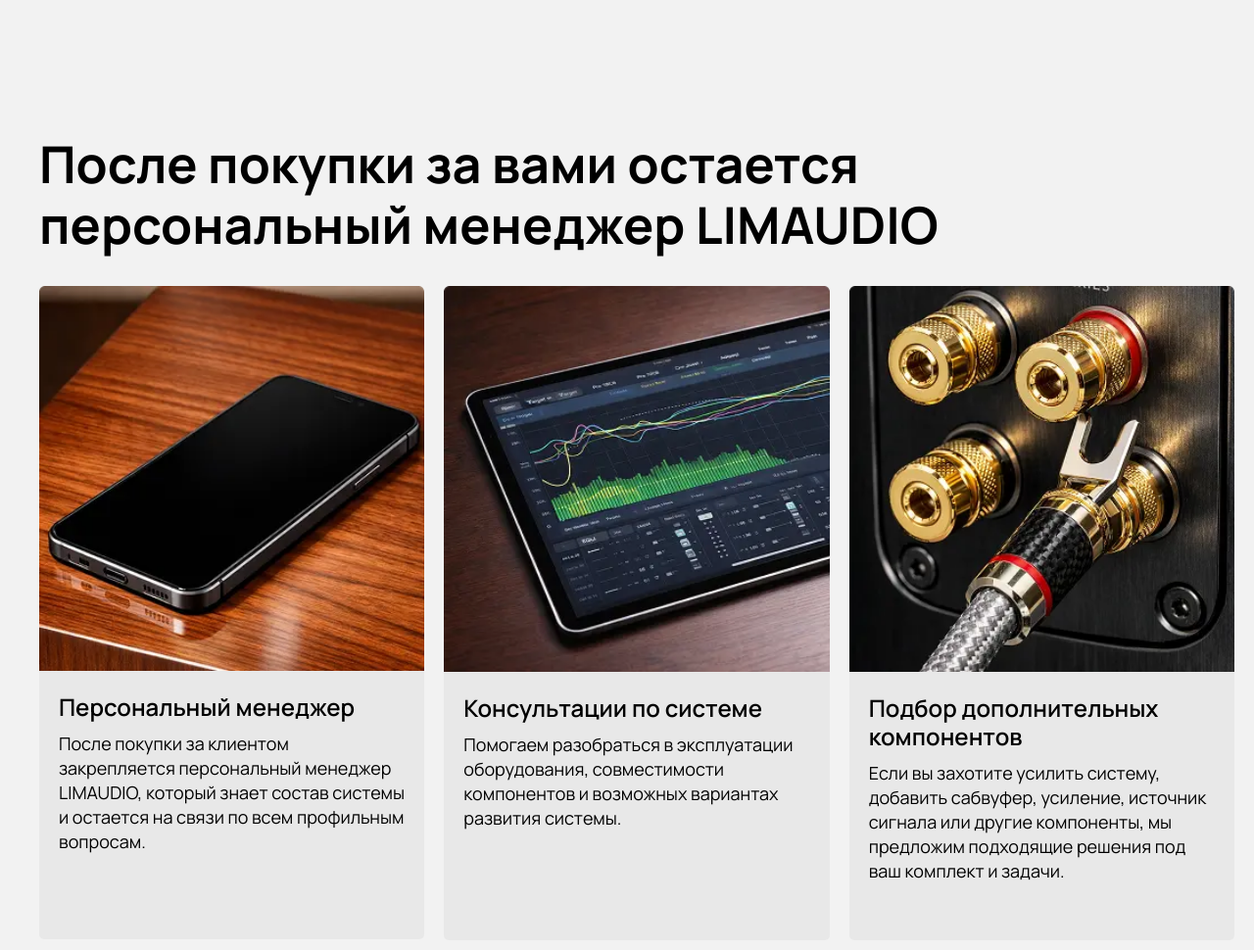
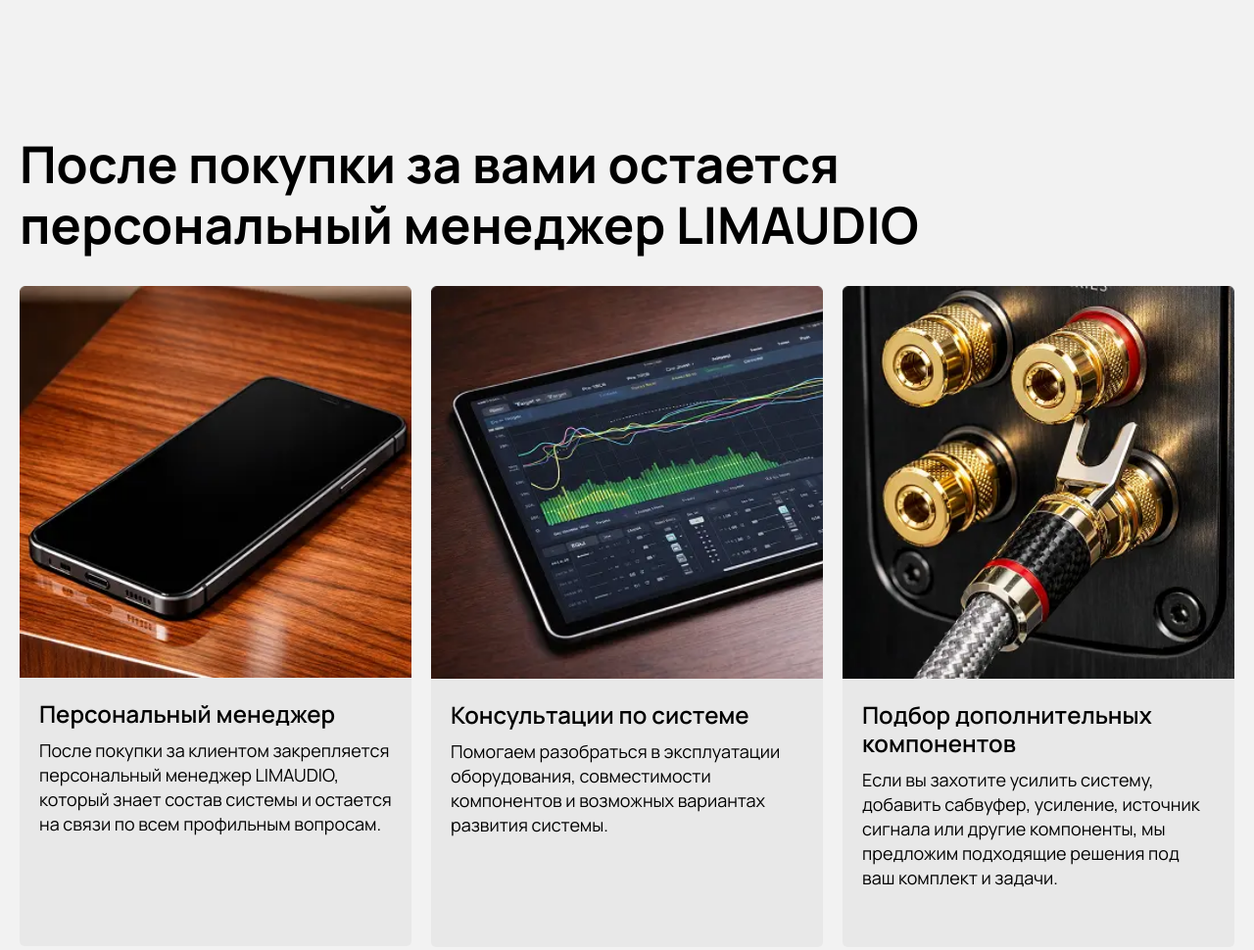
Before and after one commit to limaudiodev/Limaudio-landing, a website built with Vite: page index.html in a window 1280 px wide. Shown: the part 3740-4710 px from the top of the page at 98% size. Built offline with nearby package versions, Linux system fonts and the light colour scheme.

Commit message:
index - исправлен блок accompany

```diff
--- a/index.html
+++ b/index.html
@@ -752,8 +752,8 @@
           </div>
         </div>
       </div>
-
-      <div class="container2">
+    </div>
+    <div class="container4">
       <div class="accompany">
         <h2 class="headline">
           После покупки за вами остается<br />
@@ -772,8 +772,8 @@
                 <h4 class="headline2">Персональный менеджер</h4>
                 <p class="content">
                   После покупки за клиентом закрепляется персональный менеджер
-                    LIMAUDIO, который знает состав системы и остается на связи
-                    по всем профильным вопросам.
+                  LIMAUDIO, который знает состав системы и остается на связи по
+                  всем профильным вопросам.
                 </p>
               </div>
             </div>
@@ -801,9 +801,9 @@
               <div class="accompany__content card-hover">
                 <h4 class="headline2">Подбор дополнительных компонентов</h4>
                 <p class="content">
-                    Если вы захотите усилить систему, добавить сабвуфер,
-                    усиление, источник сигнала или другие компоненты, мы
-                    предложим подходящие решения под ваш комплект и задачи.
+                  Если вы захотите усилить систему, добавить сабвуфер, усиление,
+                  источник сигнала или другие компоненты, мы предложим
+                  подходящие решения под ваш комплект и задачи.
                 </p>
               </div>
             </div>
@@ -849,7 +849,6 @@
               fill="black"
             />
           </svg>
-          </div>
         </div>
       </div>
     </div>
```
Lines whose indentation alone changed are shown as unchanged.
